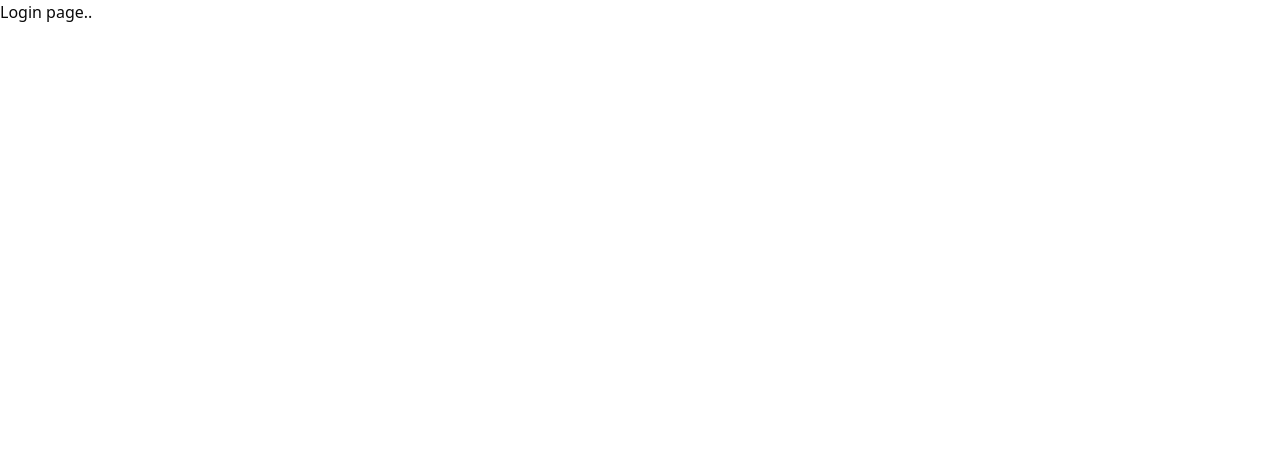
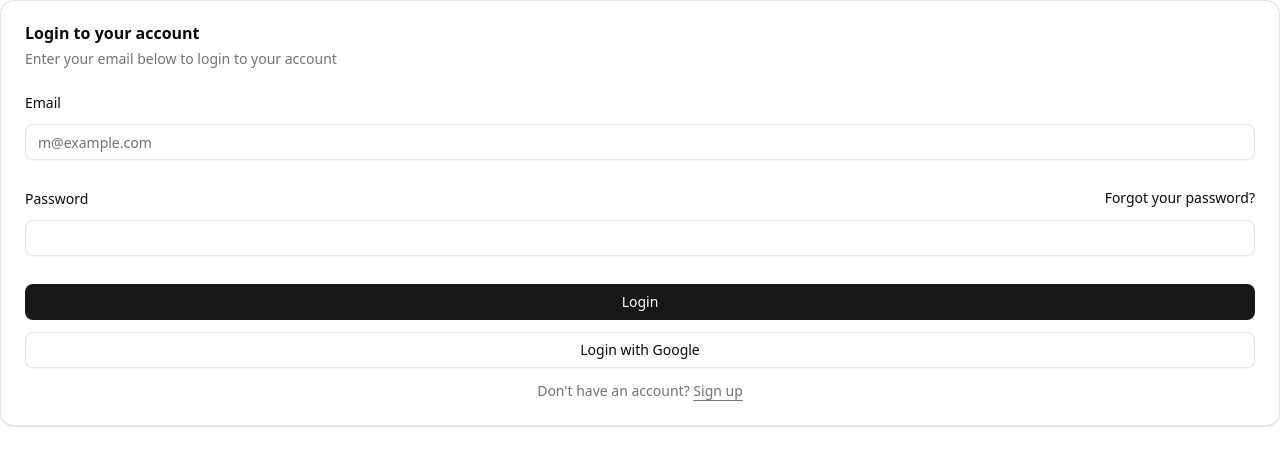
Before and after one commit to yux-ka/mooodthing-, a Next.js app: page /login in a window 1280 px wide. Shown: the top 466 px of the page. Built offline with nearby package versions, Linux system fonts and the light colour scheme.

Commit message:
fix the freaking package.josn and roleiin sir braking our login

```diff
--- a/src/app/login/page.tsx
+++ b/src/app/login/page.tsx
@@ -1,7 +1,10 @@
+import React from 'react'
+import { LoginForm } from '@/components/login-form'
 
+const Login = () => {
+  return (
+    <LoginForm></LoginForm>
+  )
+}
 
-export default function signin() {
-    return(
-        <div>Login page..</div>
-    )
-}
+export default Login
```
